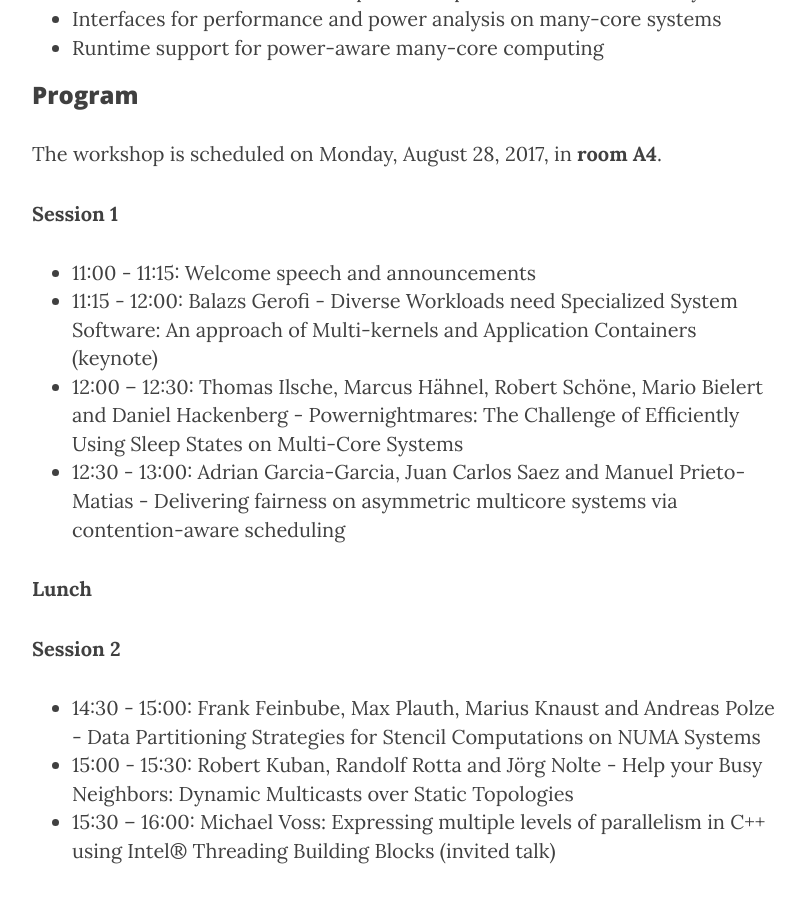
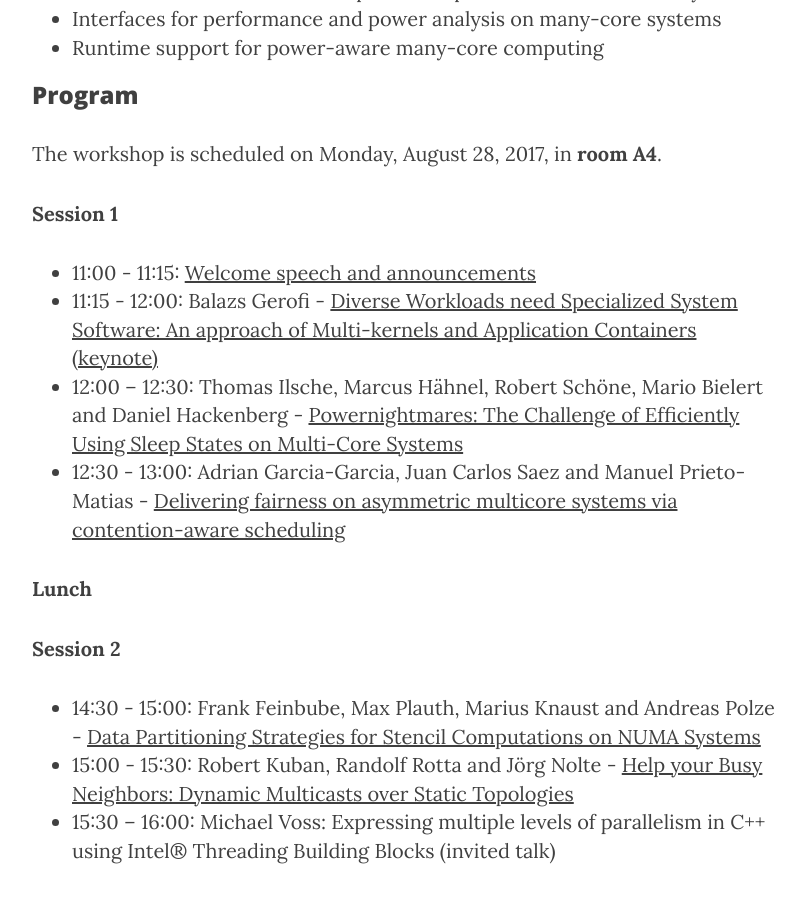
Before and after one commit to WROME/wrome.github.io, a Jekyll site: the page built from compostela2017.md, in a window 1280 px wide and 900 px high, scrolled down 2147 px. Shown: the whole window, without its empty margins (233-1038 px from the left). Built offline with Jekyll 4.4.1, drawn with Linux system fonts in a browser that asks for light colours; nearby versions of some CDN libraries; part of the change alters nothing that is shown.

```diff
--- a/compostela2017.md
+++ b/compostela2017.md
@@ -46,17 +46,17 @@ The workshop is scheduled on Monday, August 28, 2017, in **room A4**.
 
 **Session 1**
 
-* 11:00 - 11:15: Welcome speech and announcements
-* 11:15 - 12:00: Balazs Gerofi - Diverse Workloads need Specialized System Software: An approach of Multi-kernels and Application Containers (keynote)
-* 12:00 – 12:30: Thomas Ilsche, Marcus Hähnel, Robert Schöne, Mario Bielert and Daniel Hackenberg - Powernightmares: The Challenge of Efficiently Using Sleep States on Multi-Core Systems
-* 12:30 - 13:00: Adrian Garcia-Garcia, Juan Carlos Saez and Manuel Prieto-Matias - Delivering fairness on asymmetric multicore systems via contention-aware scheduling
+* 11:00 - 11:15: [Welcome speech and announcements](/slides/rome17_intro.pdf)
+* 11:15 - 12:00: Balazs Gerofi - [Diverse Workloads need Specialized System Software: An approach of Multi-kernels and Application Containers (keynote)](/slides/rome17_gerofi.pdf)
+* 12:00 – 12:30: Thomas Ilsche, Marcus Hähnel, Robert Schöne, Mario Bielert and Daniel Hackenberg - [Powernightmares: The Challenge of Efficiently Using Sleep States on Multi-Core Systems](/slides/rome17_bielert.pdf)
+* 12:30 - 13:00: Adrian Garcia-Garcia, Juan Carlos Saez and Manuel Prieto-Matias - [Delivering fairness on asymmetric multicore systems via contention-aware scheduling](/slides/rome17_jcsaez.pdf)
 
 **Lunch**
 
 **Session 2**
 
-* 14:30 - 15:00: Frank Feinbube, Max Plauth, Marius Knaust and Andreas Polze - Data Partitioning Strategies for Stencil Computations on NUMA Systems
-* 15:00 - 15:30: Robert Kuban, Randolf Rotta and Jörg Nolte - Help your Busy Neighbors: Dynamic Multicasts over Static Topologies
+* 14:30 - 15:00: Frank Feinbube, Max Plauth, Marius Knaust and Andreas Polze - [Data Partitioning Strategies for Stencil Computations on NUMA Systems](/slides/rome17_plauth.pdf)
+* 15:00 - 15:30: Robert Kuban, Randolf Rotta and Jörg Nolte - [Help your Busy Neighbors: Dynamic Multicasts over Static Topologies](/slides/rome17_kuban.pdf)
 * 15:30 – 16:00: Michael Voss: Expressing multiple levels of parallelism in C++ using Intel® Threading Building Blocks (invited talk)
 
 **Break**
```
Also changed, not shown: 6 other files.
